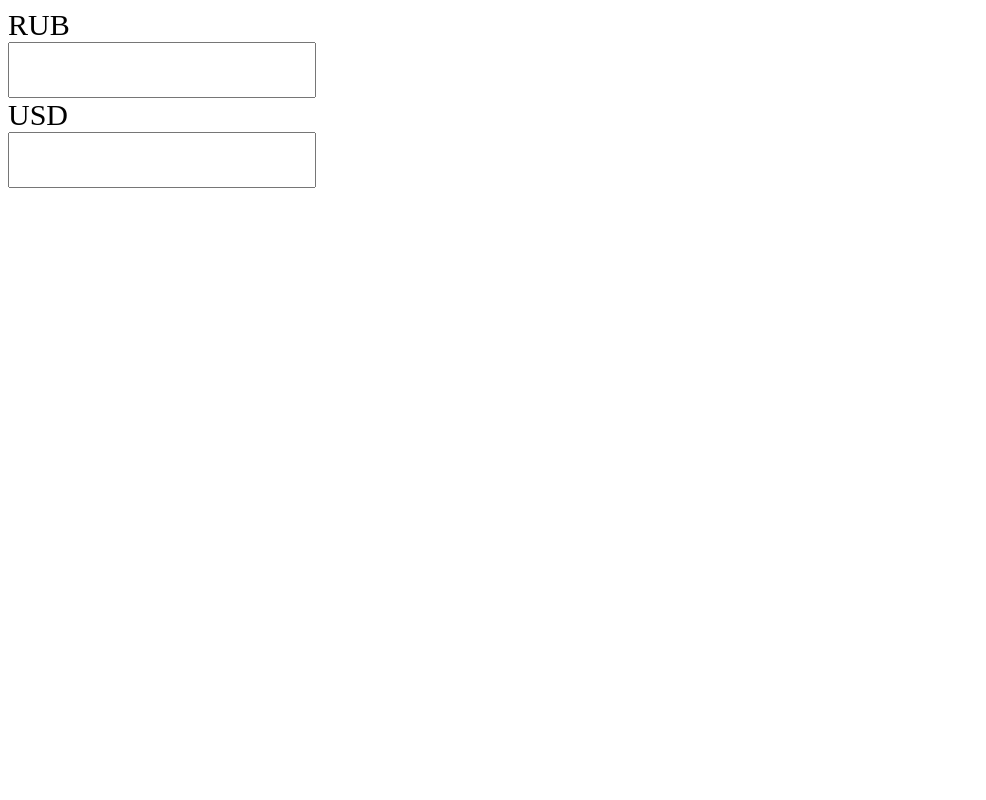
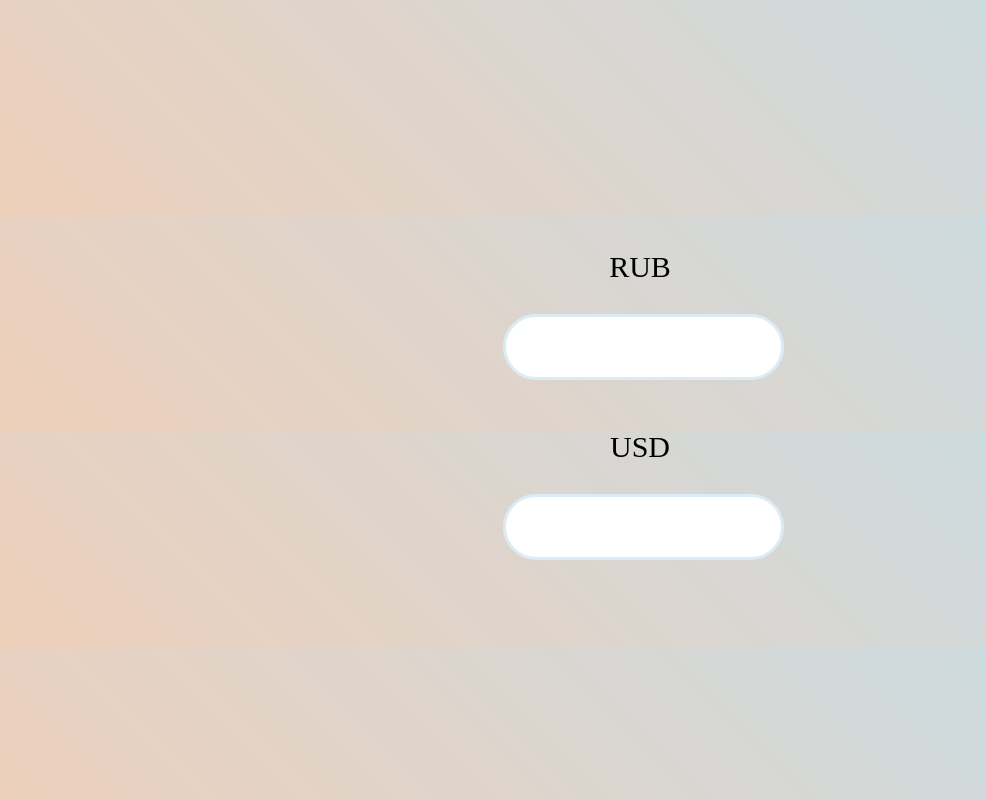
Before and after one commit to Baybekov/currencycalc, a plain HTML site: page index.html in a window 1280 px wide. Shown: the whole page, without its empty margins (0-986 px from the left). Drawn offline with Linux system fonts and the light colour scheme.

Commit message:
some styles added

```diff
--- a/index.html
+++ b/index.html
@@ -8,10 +8,14 @@
     <title>Calc</title>
 </head>
 <body>
+
+<div class="center">
     <label for="rub">RUB</label>
     <input id="rub" type="text">
     <label for="usd">USD</label>
     <input id="usd" type="text">
     <script src="js/script.js"></script>
+</div>
+
 </body>
 </html>
--- a/js/script.js
+++ b/js/script.js
@@ -16,11 +16,6 @@ inputRub.addEventListener('input', () => {
             inputUsd.value = (+inputRub.value / data.current.usd).toFixed(2);
         } else {
             inputUsd.value = "Что-то пошло не так";
-            if (isNaN(inputUsd.value) = true) {
-                inputUsd.value = "Введите число";
-            }
-
-
         }
     });
 
--- a/style.css
+++ b/style.css
@@ -1,9 +1,34 @@
 label {
     display: block;
+    width: 100%;
     font-size: 30px;
+    text-align: center;
+    color: rgb(0, 0, 0);
+    margin: 0 0 30px 0;
+
 }
 input {
-    width: 300px;
-    height: 50px;
-    font-size: 30px;
+    border-radius: 4px;
+    border: 3px solid #DCECF4;
+    color: #81819F;
+    font-family: 'Rubik';
+    font-size: 20px;
+    padding: 0 15px;
+    border-radius: 50em;
+    height: 60px;
+    text-align: center;
+    margin: 0 0 50px -37px;
 }
+.center {
+    position: fixed;
+    top: 50%;
+    left: 50%;
+    width: 200px;
+    height:100px;
+    margin: -150px 0 0 -100px;
+}
+
+body {
+    height: 200px;
+    background: linear-gradient(45deg, #EECFBA, #C5DDE8);
+}
```
